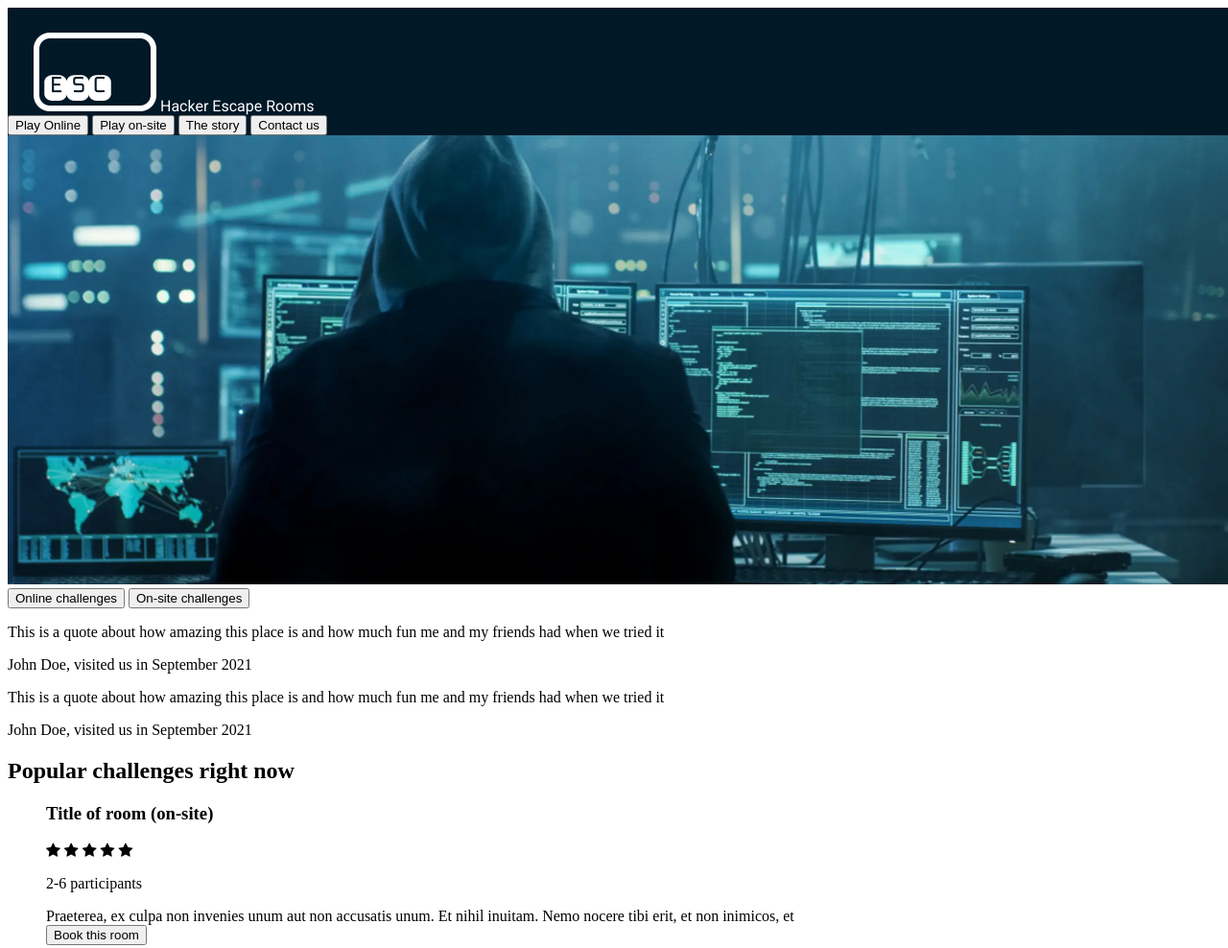
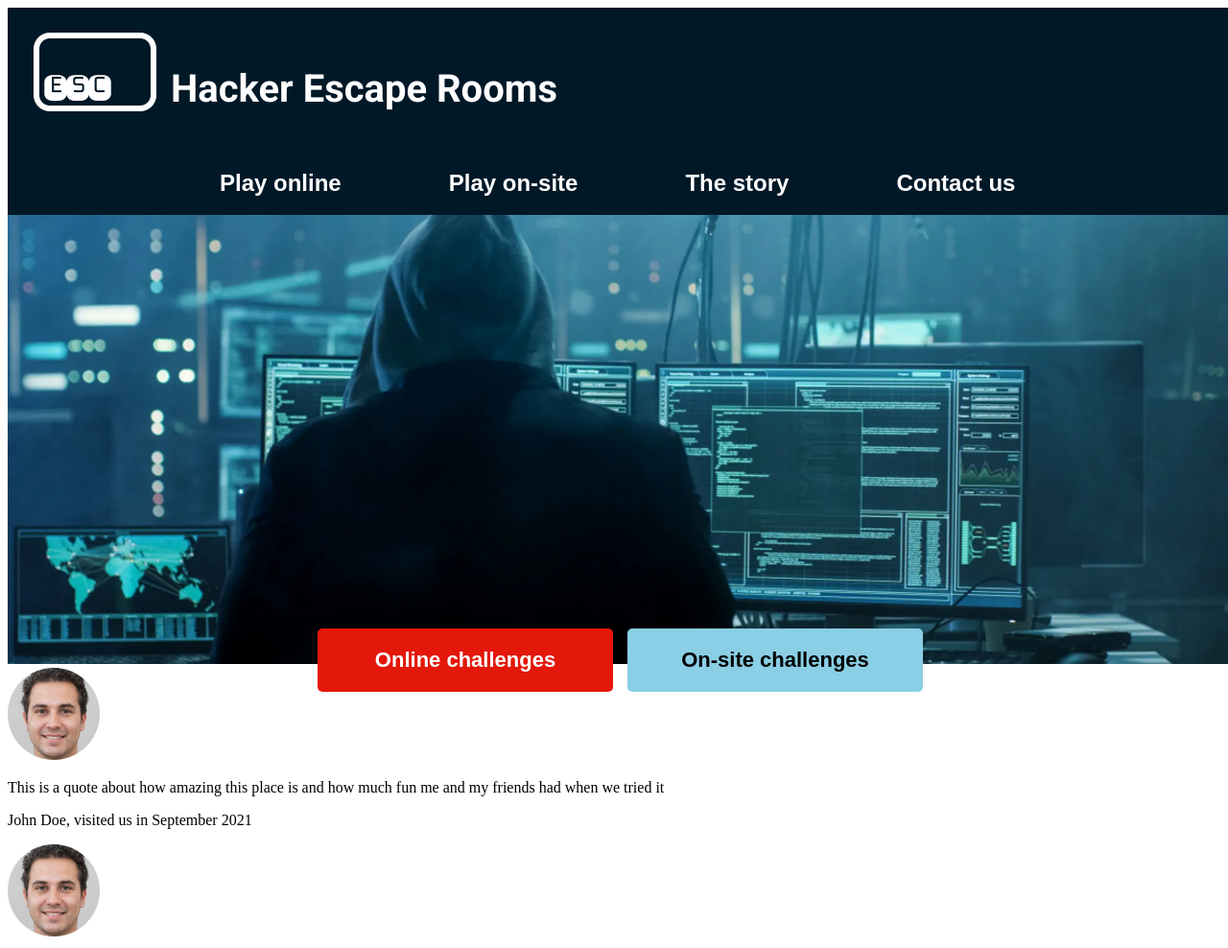
Before and after one commit to MadVickyPanda/-ESC-Hacker-Escape-Rooms, a plain HTML site: page index.html in a window 1280 px wide. Shown: the top 988 px of the page at 96% size. Drawn offline with Linux system fonts and the light colour scheme; a script that the page names is missing.

Commit message:
major css update

```diff
--- a/css/main.css
+++ b/css/main.css
@@ -9,8 +9,34 @@ body {
     height: 144px;
   }
 
-  .menu {
+  .playOne,
+  .playTwo,
+  .story,
+  .contact {
     display: none;
+  }
+
+  .btn {
+    display: flex;
+    align-items: center;
+    justify-content: space-between;
+  }
+
+  .onsiteBtn {
+    position: absolute;
+    top: 66px;
+  }
+
+  .mobileOnline {
+    color: #36769D;
+    position: absolute;
+    font-size: 16px;
+    font-weight: 700;
+    top: 160px;
+    width: 308px;
+    height: 30pxx;
+    border: none;
+    text-decoration: underline;
   }
 
   .onlineBtn {
@@ -23,7 +49,6 @@ body {
   }
 
   .head {
-    display: flex;
     font-size: 24px;
     font-style: bold;
     font-weight: 700;
@@ -33,11 +58,9 @@ body {
     margin-left: 15px;
   }
 
-}
-
-.headPic {
-  max-width: 100%;
-  margin: 0px;
+  .reviewTwo {
+    display: none;
+  }
 }
 
 .logo {
@@ -49,12 +72,138 @@ body {
 }
 
 header {
+  grid-area: 1 / span 6;
   background-color: #011827;
-  font-family: roboto;
+  font-family: "Roboto", sans-serif;
+  width: 1280px;
+  height: 216px;
+}
+
+.headFlex {
+  display: flex;
+  flex-direction: row;
 }
 
 .head {
+  display: flex;
   color: white;
   font-family: "Roboto", sans-serif;
   font-style: bold;
+  font-size: 40px;
+  font-style: bold;
+  font-weight: 700;
+  align-items: last baseline;
+  margin-left: 15px;
+  margin-top: 61px;
 }
+
+.menu {
+  display: flex;
+  align-items: flex-end;
+  margin-top: 60px;
+}
+
+.playOne {
+  font-style: "Roboto", sans-serif;
+  font-style: bold;
+  font-size: 24px;
+  font-weight: 700;
+  margin-left: 215px;
+  border: none;
+  background-color: #011827;
+  color: white;
+}
+
+.playTwo {
+  font-style: "Roboto", sans-serif;
+  font-style: bold;
+  font-size: 24px;
+  font-weight: 700;
+
+  margin-left: 100px;
+  border: none;
+  background-color: #011827;
+  color: white;
+}
+
+.story {
+  font-style: "Roboto", sans-serif;
+  font-style: bold;
+  font-size: 24px;
+  font-weight: 700;
+
+  margin-left: 100px;
+  border: none;
+  background-color: #011827;
+  color: white;
+}
+
+.contact {
+  font-style: "Roboto", sans-serif;
+  font-style: bold;
+  font-size: 24px;
+  font-weight: 700;
+  margin-left: 100px;
+  margin-right: auto;
+  border: none;
+  background-color: #011827;
+  color: white;
+}
+
+.playOne:hover,
+.playTwo:hover,
+.story:hover,
+.contact:hover {
+  color: #8ACFE5;
+}
+
+.headPic {
+  position: relative;
+  max-width: 100%;
+  margin: 0px;
+}
+
+.btn {
+  position: absolute;
+  bottom: -25px;
+  left: 323px;
+  display: flex;
+  gap: 15px;
+  z-index: 10;
+}
+
+.onlineBtn {
+  width: 308px;
+  height: 66px;
+  border: none;
+  background-color: #E3170A;
+  color: white;
+  border-radius: 5px;
+  font-style: "Roboto", sans-serif;
+  font-size: 22px;
+  font-weight: 700;
+}
+
+.onsiteBtn {
+  width: 308px;
+  height: 66px;
+  border: none;
+  background-color: #8ACFE5;
+  border-radius: 5px;
+  font-style: "Roboto", sans-serif;
+  font-size: 22px;
+  font-weight: 700;
+
+}
+
+.mobileOnline {
+  display: block;
+  /* Show by default on mobile */
+}
+
+@media (min-width: 600px) {
+  .mobileOnline {
+    display: none;
+    /* Hide on screens 600px and above */
+  }
+}
--- a/index.html
+++ b/index.html
@@ -20,7 +20,7 @@
     <span class="head">Hacker Escape Rooms</span>
     </div>
     <nav class="menu">
-       <button class="playOne">Play Online</button>
+       <button class="playOne">Play online</button>
        <button class="playTwo">Play on-site</button>
        <button class="story">The story</button>
        <button class="contact">Contact us</button>
@@ -31,19 +31,20 @@
     <img src="assets\images\image 2.png" alt="hacker sitting by its computer" width="1280" height="468">
     <nav class="btn">
     <button class="onlineBtn">Online challenges</button>
-    <button class="challengeBtn">On-site challenges</button>
+    <button class="onsiteBtn">On-site challenges</button>
+    <button class="mobileOnline">Online challenges</button>
     </nav>
 </section>
 
 <section class="reviews">
     <div class="reviewOne">
-    <!--Bild-->
+    <img src="assets\images\image 3.png" alt="Portrait of John Doe" class="userImage">
     <p>This is a quote about how amazing this place is and how much fun me and my friends had when we tried it</p>
     <p class="name">John Doe, visited us in September 2021</p>
     </div>
     <div class="reviewTwo">
-        <!--Bild-->
-        <p>This is a quote about how amazing this place is and how much fun me and my friends had when we tried it</p>
+        <img src="assets\images\image 3.png" alt="Portrait of John Doe">
+        <p>This is a quote about how amazing this place is and how much fun me and my friends had when we tried it</p></br></br>
         <p class="name">John Doe, visited us in September 2021</p>
     </div>
 </section>
@@ -94,8 +95,8 @@
 </article>
 
 <nav class="btnTwo">
-    <button class="onlineBtn">Online challenges</button>
-    <button class="challengeBtn">On-site challenges</button>
+    <button class="onlineBtnTwo">Online challenges</button>
+    <button class="onsiteBtnTwo">On-site challenges</button>
 </nav>
 
 <section class="about">
```
